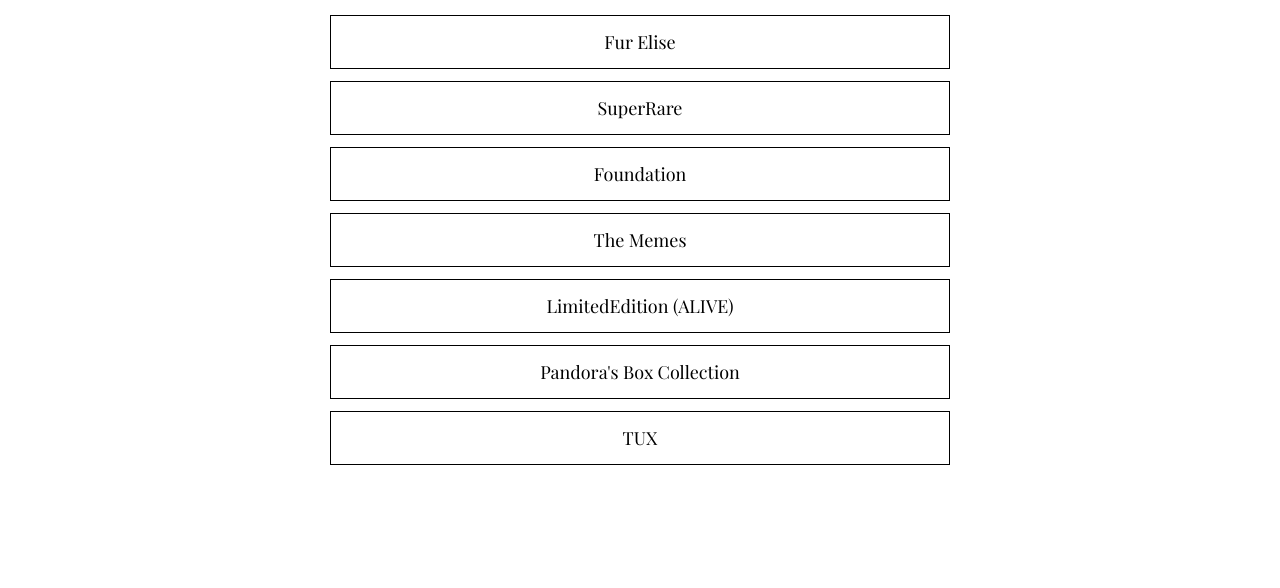
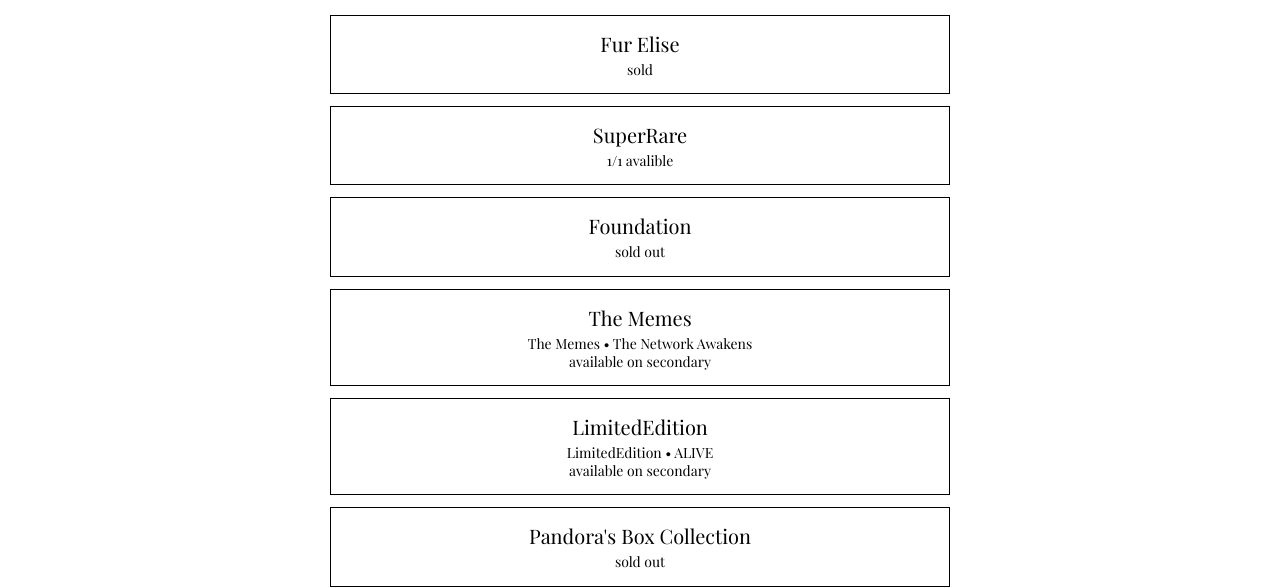
Before and after one commit to monicajalali/monicajphotography, a plain HTML site: page DigitalArt.html in a window 1280 px wide. Shown: the part 247-835 px from the top of the page. Before the commit the page ends 800 px from the top, so only its background shows below. Drawn offline with nearby package versions, Linux system fonts and the light colour scheme.

Commit message:
update website

```diff
--- a/DigitalArt.html
+++ b/DigitalArt.html
@@ -98,6 +98,18 @@
             background: #fff;
         }
 
+        .link-title {
+            display: block;
+            font-size: 20px;
+        }
+
+        .link-sub {
+            display: block;
+            margin-top: 4px;
+            font-size: 14px;
+            line-height: 1.3;
+        }
+
         @media (max-width: 768px) {
             .top-bar {
                 padding: 16px 20px;
@@ -137,13 +149,34 @@
             <div class="links-wrap">
                 <h1>Digital Art</h1>
                 <div class="links-list">
-                    <a class="link-btn" href="https://gallery.manifold.xyz/furelise-rose" target="_blank" rel="noopener noreferrer">Fur Elise</a>
-                    <a class="link-btn" href="https://superrare.com/monicajalali" target="_blank" rel="noopener noreferrer">SuperRare</a>
-                    <a class="link-btn" href="https://foundation.app/@monicajalali" target="_blank" rel="noopener noreferrer">Foundation</a>
-                    <a class="link-btn" href="https://6529.io/waves?wave=b6128077-ea78-4dd9-b381-52c4eadb2077&drop=4f865d67-4cf9-4999-95b7-111e602e6fb4" target="_blank" rel="noopener noreferrer">The Memes</a>
-                    <a class="link-btn" href="https://app.manifold.xyz/c/aliveedition" target="_blank" rel="noopener noreferrer">LimitedEdition (ALIVE)</a>
-                    <a class="link-btn" href="https://opensea.io/collection/pandoras-box-by-monica-jalali" target="_blank" rel="noopener noreferrer">Pandora's Box Collection</a>
-                    <a class="link-btn" href="https://tux.art/#/nft/0x857F47fEef68289da771Bf9c63532CF8A7A3472B/91" target="_blank" rel="noopener noreferrer">TUX</a>
+                    <a class="link-btn" href="https://gallery.manifold.xyz/furelise-rose" target="_blank" rel="noopener noreferrer">
+                        <span class="link-title">Fur Elise</span>
+                        <span class="link-sub">sold</span>
+                    </a>
+                    <a class="link-btn" href="https://superrare.com/monicajalali" target="_blank" rel="noopener noreferrer">
+                        <span class="link-title">SuperRare</span>
+                        <span class="link-sub">1/1 avalible</span>
+                    </a>
+                    <a class="link-btn" href="https://foundation.app/@monicajalali" target="_blank" rel="noopener noreferrer">
+                        <span class="link-title">Foundation</span>
+                        <span class="link-sub">sold out</span>
+                    </a>
+                    <a class="link-btn" href="https://6529.io/waves?wave=b6128077-ea78-4dd9-b381-52c4eadb2077&drop=4f865d67-4cf9-4999-95b7-111e602e6fb4" target="_blank" rel="noopener noreferrer">
+                        <span class="link-title">The Memes</span>
+                        <span class="link-sub">The Memes • The Network Awakens<br>available on secondary</span>
+                    </a>
+                    <a class="link-btn" href="https://app.manifold.xyz/c/aliveedition" target="_blank" rel="noopener noreferrer">
+                        <span class="link-title">LimitedEdition</span>
+                        <span class="link-sub">LimitedEdition • ALIVE<br>available on secondary</span>
+                    </a>
+                    <a class="link-btn" href="https://opensea.io/collection/pandoras-box-by-monica-jalali" target="_blank" rel="noopener noreferrer">
+                        <span class="link-title">Pandora's Box Collection</span>
+                        <span class="link-sub">sold out</span>
+                    </a>
+                    <a class="link-btn" href="https://tux.art/#/nft/0x857F47fEef68289da771Bf9c63532CF8A7A3472B/91" target="_blank" rel="noopener noreferrer">
+                        <span class="link-title">TUX</span>
+                        <span class="link-sub">sold</span>
+                    </a>
                 </div>
             </div>
         </div>
```
